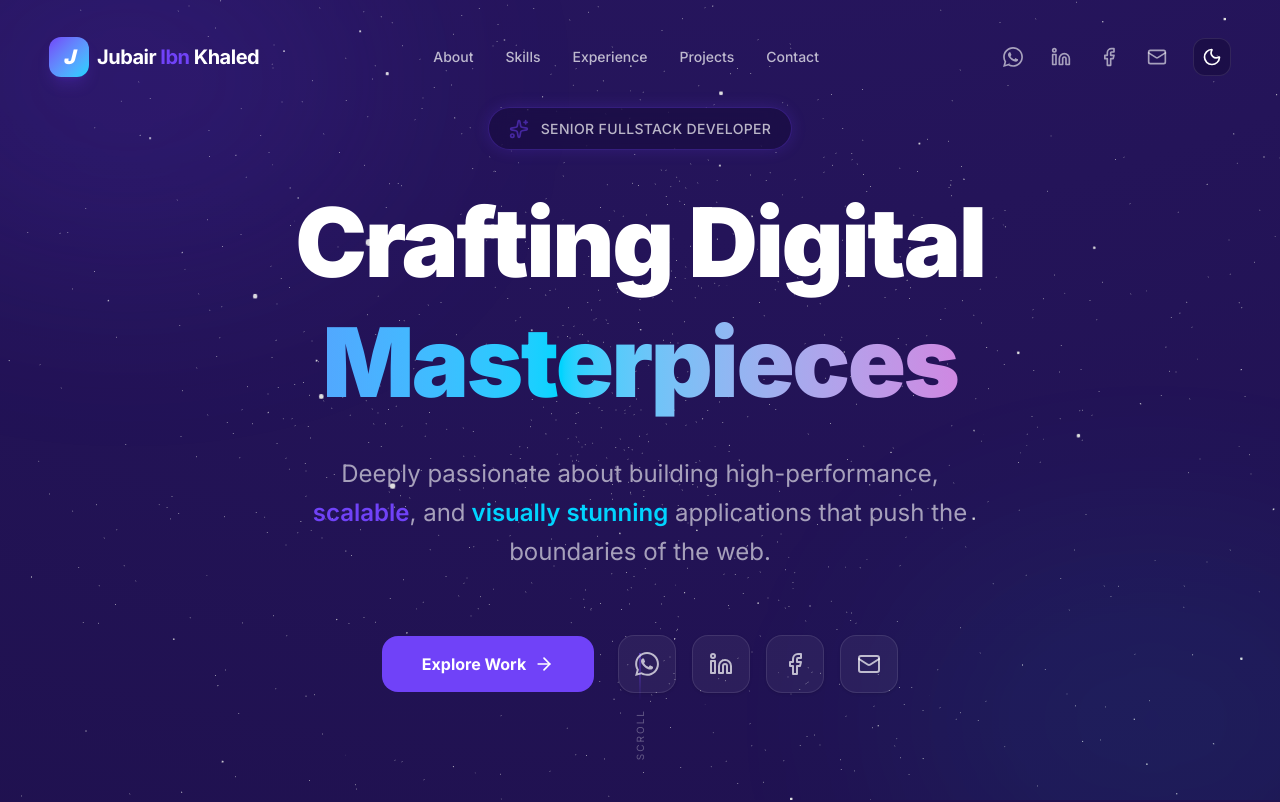
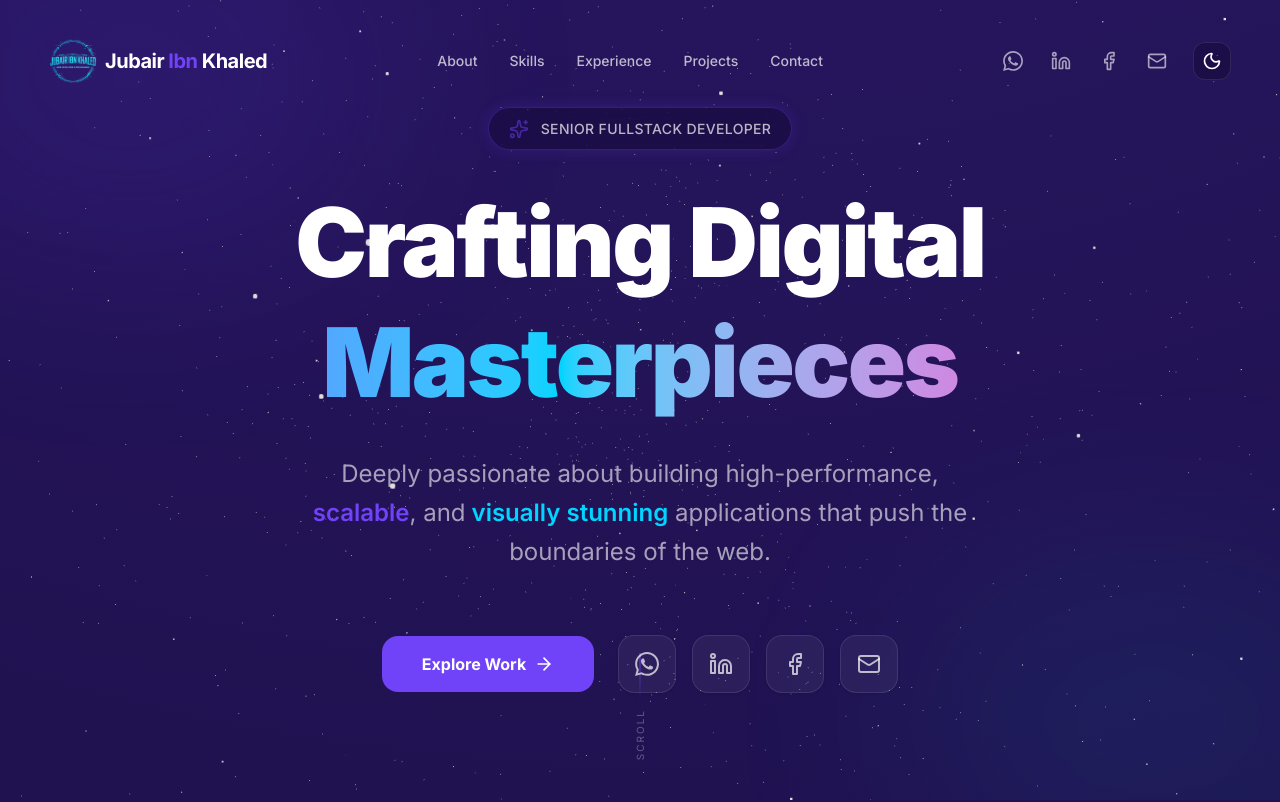
Before and after one commit to Juba1r/My-Portfolio, a Next.js app: page / in a window 1280 px wide. Shown: the top 802 px of the page. Built offline with nearby package versions, Linux system fonts and the light colour scheme.

Commit message:
logo added

```diff
--- a/src/components/Footer.tsx
+++ b/src/components/Footer.tsx
@@ -29,6 +29,7 @@ const WhatsAppIcon = (props: any) => (
   </svg>
 );
 import { motion } from "framer-motion";
+import Image from "next/image";
 
 const Footer = () => {
   return (
@@ -38,9 +39,13 @@ const Footer = () => {
           {/* Brand Section */}
           <div className="col-span-1 md:col-span-2 flex flex-col gap-6">
             <a href="#" className="flex items-center gap-2 group w-fit">
-              <div className="w-10 h-10 bg-gradient-to-br from-primary to-secondary rounded-xl flex items-center justify-center shadow-lg group-hover:scale-110 transition-transform flex-shrink-0">
-                <span className="text-white font-black text-xl italic">J</span>
-              </div>
+              <Image
+                src="/JIK Logo.png"
+                alt="JIK Logo"
+                width={48}
+                height={48}
+                className="object-contain hover:scale-110 transition-transform duration-300"
+              />
               <span className="font-bold text-xl md:text-2xl text-foreground tracking-tight">
                 Jubair <span className="text-primary">Ibn</span> Khaled
               </span>
--- a/src/components/Navbar.tsx
+++ b/src/components/Navbar.tsx
@@ -30,6 +30,7 @@ const WhatsAppIcon = (props: any) => (
     />
   </svg>
 );
+import Image from "next/image";
 import { motion, AnimatePresence } from "framer-motion";
 import { ModeToggle } from "./mode-toggle";
 
@@ -69,9 +70,13 @@ const Navbar = () => {
         >
           {/* Logo/Name */}
           <a href="#" className="flex items-center gap-2 group">
-            <div className="w-10 h-10 bg-gradient-to-br from-primary to-secondary rounded-xl flex items-center justify-center shadow-lg shadow-primary/20 group-hover:scale-110 transition-transform">
-              <span className="text-white font-black text-xl italic">J</span>
-            </div>
+            <Image
+              src="/JIK Logo.png"
+              alt="JIK Logo"
+              width={48}
+              height={48}
+              className="object-contain hover:scale-110 transition-transform duration-300"
+            />
             <span className="font-bold text-xl text-foreground tracking-tight hidden md:block transition-colors duration-300">
               Jubair <span className="text-primary">Ibn</span> Khaled
             </span>
```
Also changed, not shown: public/JIK Logo.png (added).
